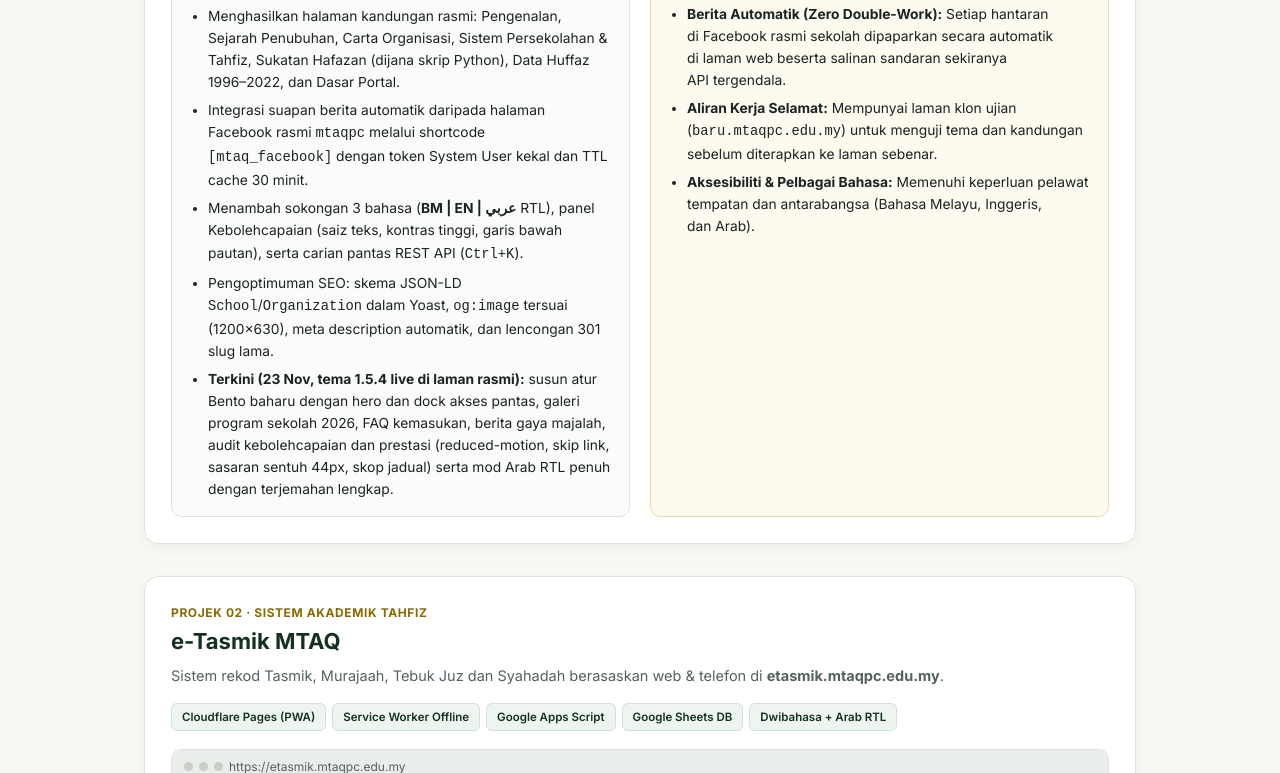
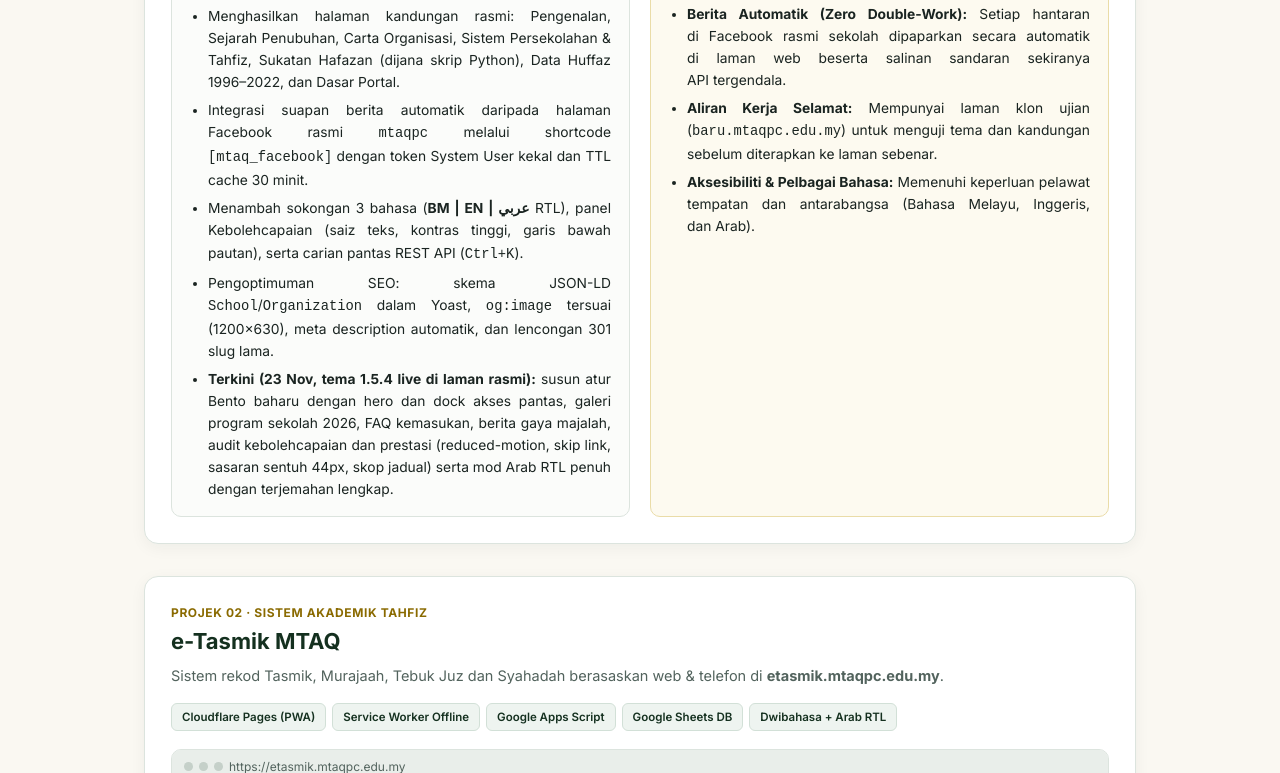
Before and after one commit to munirrr19/laporan-unit-laman-web-mtaq, a plain HTML site: page index.html in a window 1280 px wide. Shown: the part 2027-2800 px from the top of the page. Drawn offline with nearby package versions, Linux system fonts and the light colour scheme.

Commit message:
Teks kad projek dijustifikasikan (jadual kekal rata kiri)
Co-Authored-By: Claude Sonnet 5.5 <noreply@anthropic.com>

```diff
--- a/index.html
+++ b/index.html
@@ -401,7 +401,16 @@
       th, td { padding: 10px 10px; }
     }
 
-    .box li, .project-tagline, .note-box li { text-wrap: pretty; overflow-wrap: break-word; }
+    .box li, .project-tagline, .note-box li, .hero p.subtitle {
+      text-align: justify;
+      text-justify: inter-word;
+      hyphens: auto;
+      -webkit-hyphens: auto;
+      text-wrap: pretty;
+      overflow-wrap: break-word;
+    }
+    /* Jadual kekal rata kiri supaya sel sempit tidak berjurang */
+    .summary-card td, .summary-card th { text-align: left; hyphens: manual; }
   </style>
 </head>
 <body>
```
